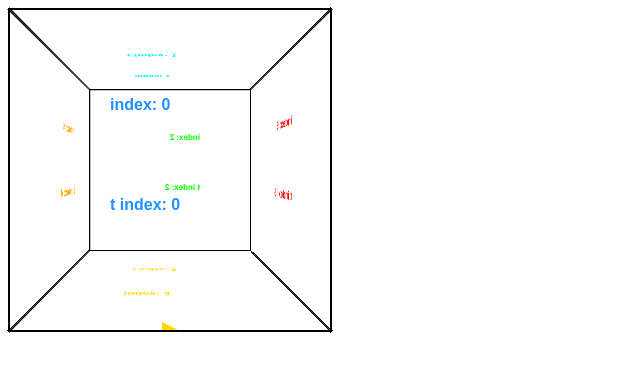
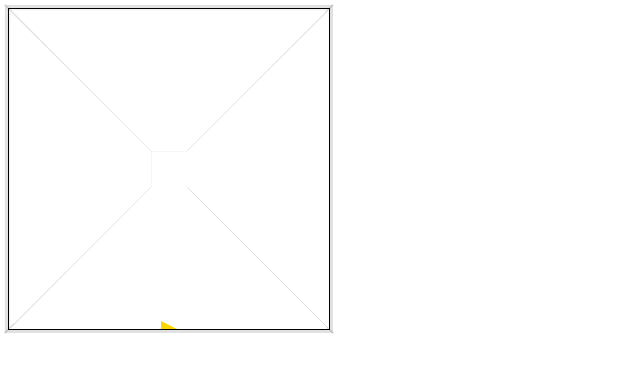
Before and after one commit to mattlockyer/cubed, a plain HTML site: page index.html in a window 1280 px wide. Shown: the whole page, without its empty margins (0-640 px from the left). Drawn offline with Linux system fonts and the light colour scheme.

Commit message:
fixed rotations

```diff
--- a/main.css
+++ b/main.css
@@ -3,9 +3,10 @@
 #c {
 	width:320px;
 	height:320px;
+	overflow:hidden;
 }
 
 canvas {
 	position:absolute;
-	border:2px solid black;
+	border:1px solid black;
 }
--- a/main.js
+++ b/main.js
@@ -33,13 +33,17 @@ var moves = {
 	40:new Vector(0, speed)
 };
 
+var fade = 0.12;
+
+var rotating = false;
+
 var transformVals = [
-[0, 0, 0, 0, 0, 0],
-[0, -160, -160, 90, 0, 0],
-[0, 0, -320, 0, 180, 0],
-[0, 160, -160, -90, 0, 0],
-[-160, 0, -160, 0, -90, 0],
-[160, 0, -160, 0, 90, 0]
+[0, 0, 0, 0, 0, 0, 1],
+[0, -160, -160, 90, 0, 0, fade],
+[0, 0, -320, 0, 180, 0, 0],
+[0, 160, -160, -90, 0, 0, fade],
+[-160, 0, -160, 0, -90, 0, fade],
+[160, 0, -160, 0, 90, 0, fade]
 ];
 
 var csv = [0, 1, 2, 3];
@@ -76,25 +80,25 @@ var reconcileRotationH = function() {
 var rotate = function(dir) {
 	switch (dir) {
 		case 0:
+		csv.push(csv.shift());
+		reconcileRotationV();
+		break;
+		case 1:
 		csv.unshift(csv.pop());
 		reconcileRotationV();
 		break;
-		case 1:
-		csv.push(csv.shift());
-		reconcileRotationV();
+		case 2:
+		csh.push(csh.shift());
+		reconcileRotationH();
 		break;
-		case 2:
+		case 3:
 		csh.unshift(csh.pop());
 		reconcileRotationH();
 		break;
-		case 3:
-		csh.push(csh.shift());
-		reconcileRotationH();
-		break;
 	}
-	console.log(csv);
-	console.log(csh);
-	console.log(object.c);
+	//console.log(csv);
+	//console.log(csh);
+	//console.log(object.c);
 };
 
 /*******************************
@@ -103,24 +107,26 @@ var rotate = function(dir) {
 
 var animate = function() {
 	for (var i = 0; i < 6; i++) {
-		var g = contexts[i];
+		var ti = (i < 4) ? csv[i] : (i === 4) ? csh[1] : csh[3];
+
+		var g = contexts[ti];
 		g.clearRect(0, 0, size, size);
 
-		g.fillStyle = colors[i];
-		g.font = "bold 16px Arial";
+		/*******************************
+		* Debugging
+		*******************************/
+		//g.fillStyle = colors[ti];
+		//g.font = "bold 16px Arial";
 		//g.fillRect(size/2 - 40, size/2 - 40, 80, 80);
+		//g.fillText('index: ' + i, 100, 100);
+		//g.fillText('t index: ' + ti, 100, 200);
 
-		var ti = (i < 4) ? csv[i] : (i === 4) ? csh[1] : csh[3];
+		transform(g.canvas, transformVals[i]);
 
-		g.fillText('index: ' + i, 100, 100);
-		g.fillText('t index: ' + ti, 100, 200);
+		object.u(g, ti);
+		object.um(g, ti);
 
-		transform(g.canvas, transformVals[ti]);
-
-		object.u(g, i);
-		object.um(g, i);
-
-		if (object.c !== i) continue;
+		if (object.c !== ti) continue;
 
 		for (var k = 37; k < 41; k++)
 			if (keys[k]) object.a.a(moves[k]);
@@ -135,7 +141,8 @@ var animate = function() {
 
 var transform = function(el, args) {
 	var s = el.style;
-	s.transform = 'perspective(320px) translate3d(' + args[0] + 'px, ' + args[1] + 'px, '
+	s.opacity = args[6];
+	s.transform = 'perspective(40px) translate3d(' + args[0] + 'px, ' + args[1] + 'px, '
 		+ args[2] + 'px) rotateX(' + args[3] + 'deg) rotateY(' + args[4] + 'deg) rotateZ(' + args[5] + 'deg)';
 };
 
```
